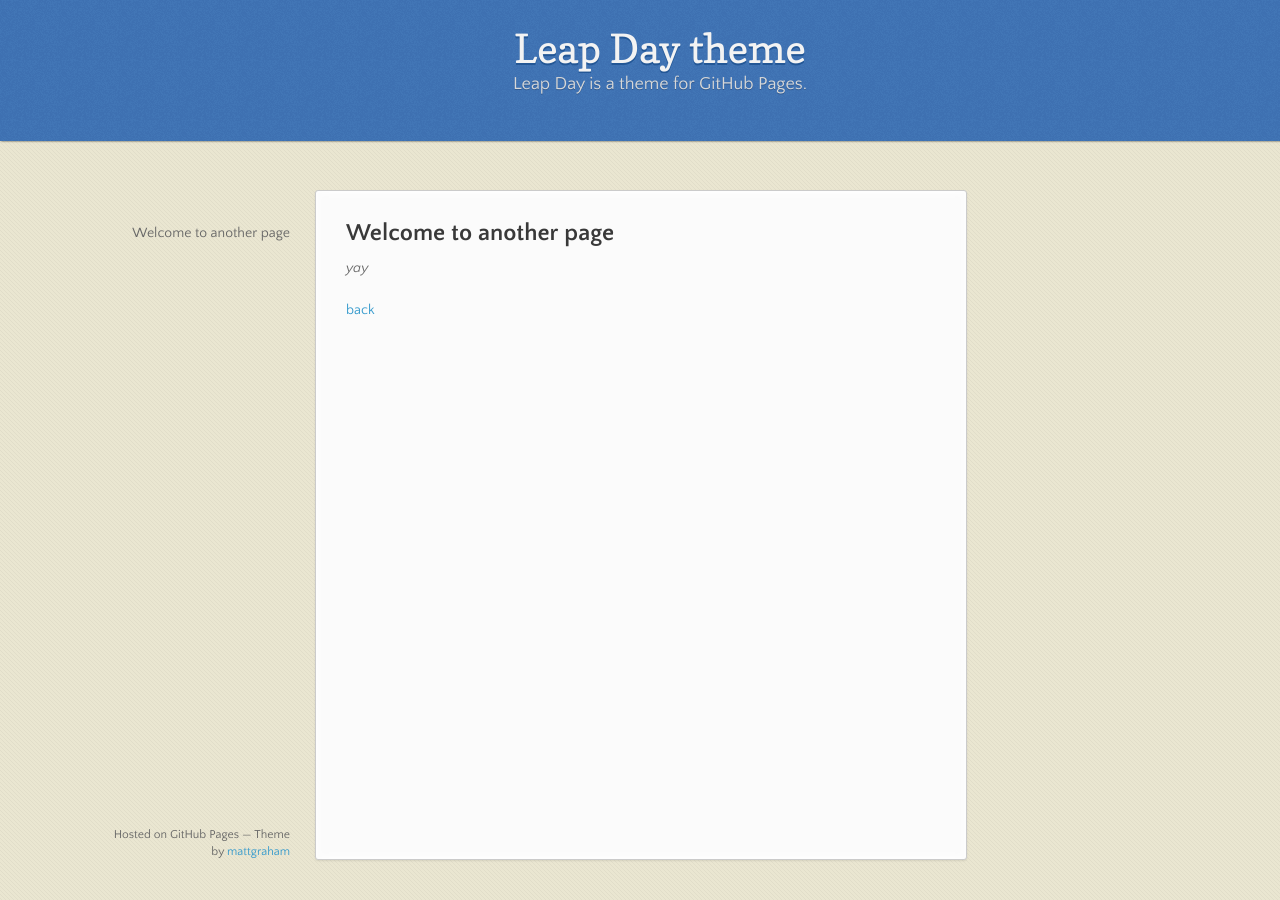
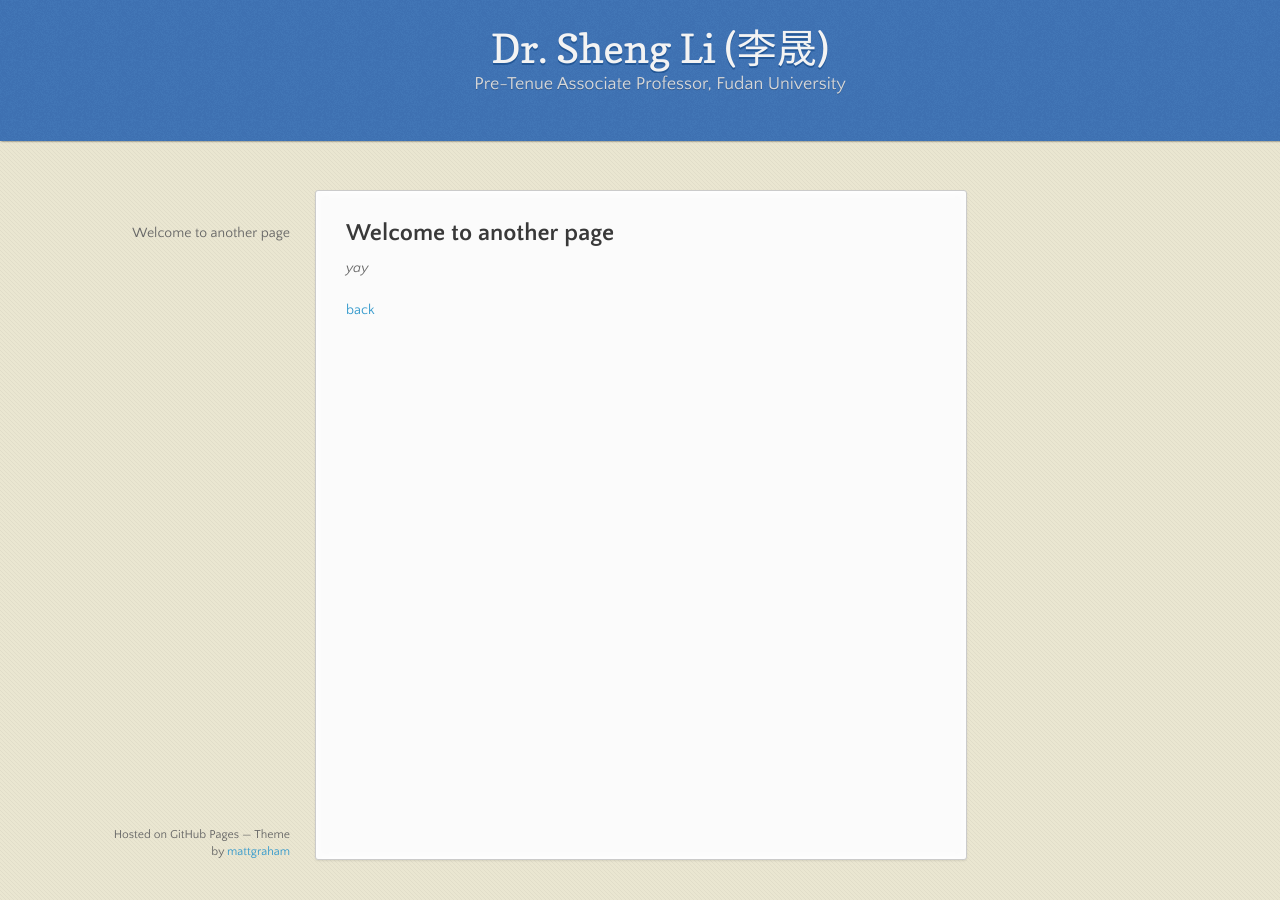
Before and after one commit to blazelisheng/blazelisheng.github.io, a Jekyll site: the page built from another-page.md, in a window 1280 px wide. Built offline with Jekyll 4.4.1, drawn with Linux system fonts in a browser that asks for light colours; our own code applies the rules of GitHub Pages for plain Markdown files.

Commit message:
Update _config.yml

```diff
--- a/_config.yml
+++ b/_config.yml
@@ -1,5 +1,5 @@
-title: Leap Day theme
-description: Leap Day is a theme for GitHub Pages.
+title: Dr. Sheng Li (李晟)
+description: Pre-Tenue Associate Professor, Fudan University
 show_downloads: false
 google_analytics:
 theme: jekyll-theme-leap-day
```
